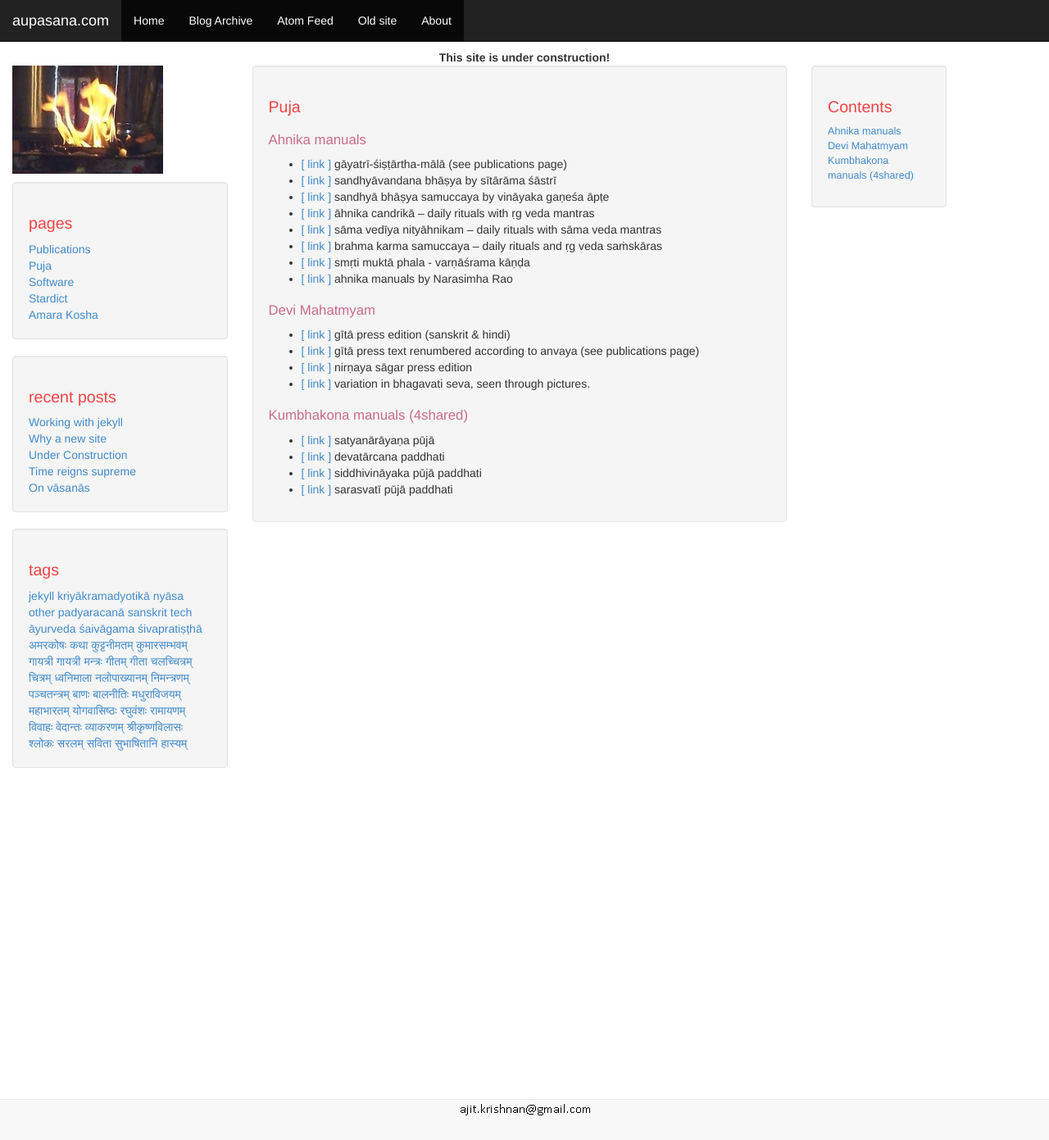
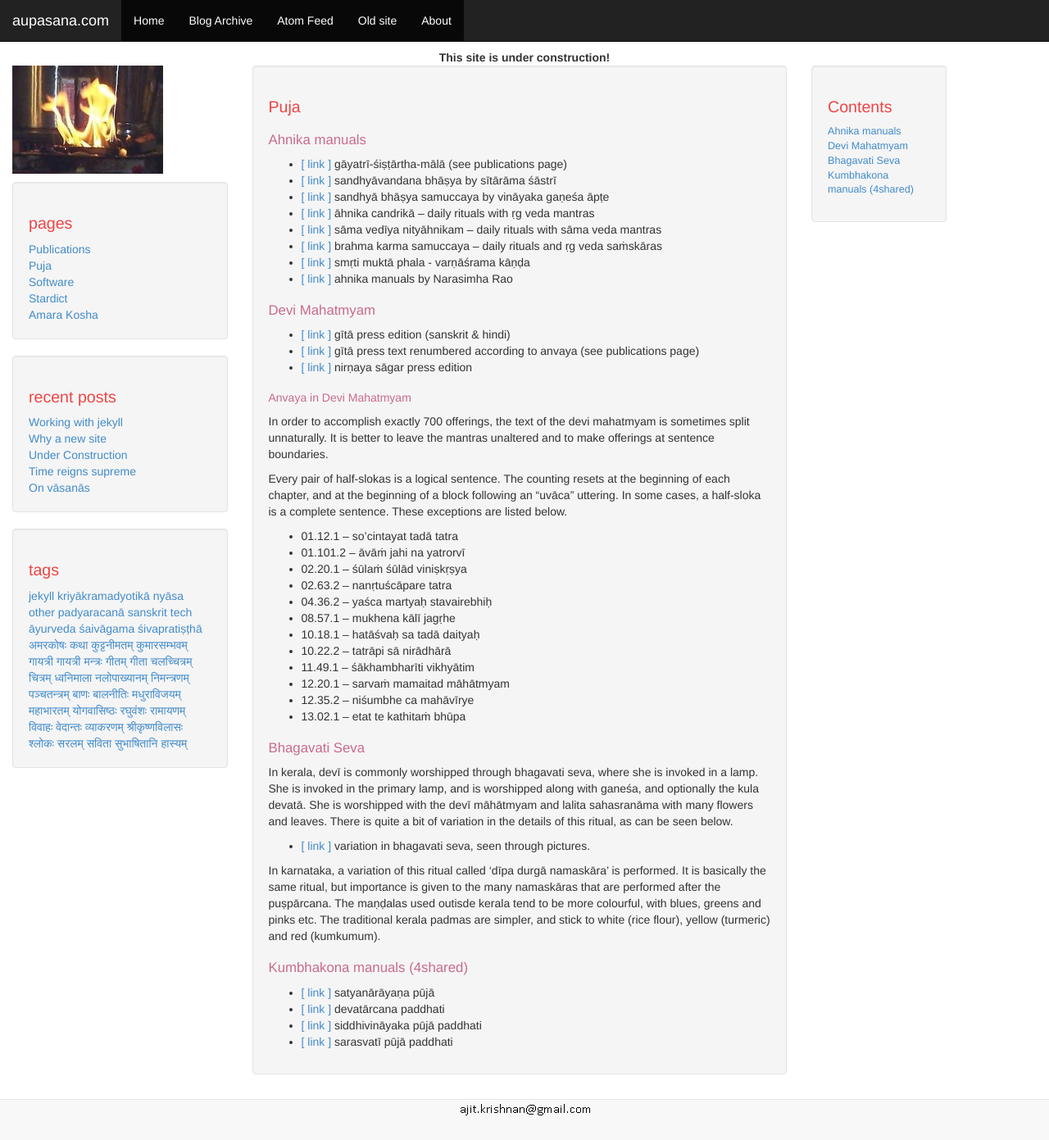
Before and after one commit to aupasana/aupasana.github.io, a Jekyll site: the page built from pages/puja.md, in a window 1280 px wide and 1391 px high. Shown: the whole window at 82% size. Built offline with Jekyll 4.4.1, drawn with Linux system fonts in a browser that asks for light colours; comment, search, counter and statistics services are not loaded.

Commit message:
puja.md: update content

```diff
--- a/pages/puja.md
+++ b/pages/puja.md
@@ -31,12 +31,42 @@ published: true
 * [[ link ]][dm-gp] gītā press edition (sanskrit & hindi)
 * [[ link ]][dm-ak] gītā press text renumbered according to anvaya (see publications page)
 * [[ link ]][dm-ns] nirṇaya sāgar press edition
-* [[ link ]][dm-bs] variation in bhagavati seva, seen through pictures.
 
 [dm-gp]: http://gitapress.org/BOOKS/paath/118/Durga_Saptashati.pdf
 [dm-ns]: http://www.archive.org/download/ahnika/Durga_saptashatinsp.pdf
 [dm-ak]: {{site.baseurl}}/pages/publications.html
+
+### Anvaya in Devi Mahatmyam
+
+In order to accomplish exactly 700 offerings, the text of the devi mahatmyam is sometimes split unnaturally.
+It is better to leave the mantras unaltered and to make offerings at sentence boundaries.
+
+Every pair of half-slokas is a logical sentence. The counting resets at the beginning of each chapter,
+and at the beginning of a block following an "uvāca" uttering.
+In some cases, a half-sloka is a complete sentence. These exceptions are listed below.
+
+* 01.12.1 -- so'cintayat tadā tatra
+* 01.101.2 -- āvāṁ jahi na yatrorvī
+* 02.20.1 -- śūlaṁ śūlād viniṣkṛṣya
+* 02.63.2 -- nanṛtuścāpare tatra
+* 04.36.2 -- yaśca martyaḥ stavairebhiḥ
+* 08.57.1 -- mukhena kālī jagṛhe
+* 10.18.1 -- hatāśvaḥ sa tadā daityaḥ
+* 10.22.2 -- tatrāpi sā nirādhārā
+* 11.49.1 -- śākhambharīti vikhyātim
+* 12.20.1 -- sarvaṁ mamaitad māhātmyam
+* 12.35.2 -- niśumbhe ca mahāvīrye
+* 13.02.1 -- etat te kathitaṁ bhūpa
+
+## Bhagavati Seva
+
+In kerala, devī is commonly worshipped through bhagavati seva, where she is invoked in a lamp. She is invoked in the primary lamp, and is worshipped along with ganeśa, and optionally the kula devatā. She is worshipped with the devī māhātmyam and lalita sahasranāma with many flowers and leaves. There is quite a bit of variation in the details of this ritual, as can be seen below.
+
+* [[ link ]][dm-bs] variation in bhagavati seva, seen through pictures.
+
 [dm-bs]: {{site.filecabinet}}/publications/bhagavatisevapictures.pdf
+
+In karnataka, a variation of this ritual called 'dīpa durgā namaskāra' is performed. It is basically the same ritual, but importance is given to the many namaskāras that are performed after the puṣpārcana. The maṇḍalas used outisde kerala tend to be more colourful, with blues, greens and pinks etc. The traditional kerala padmas are simpler, and stick to white (rice flour), yellow (turmeric) and red (kumkumum).
 
 ## Kumbhakona manuals (4shared)
 
```
